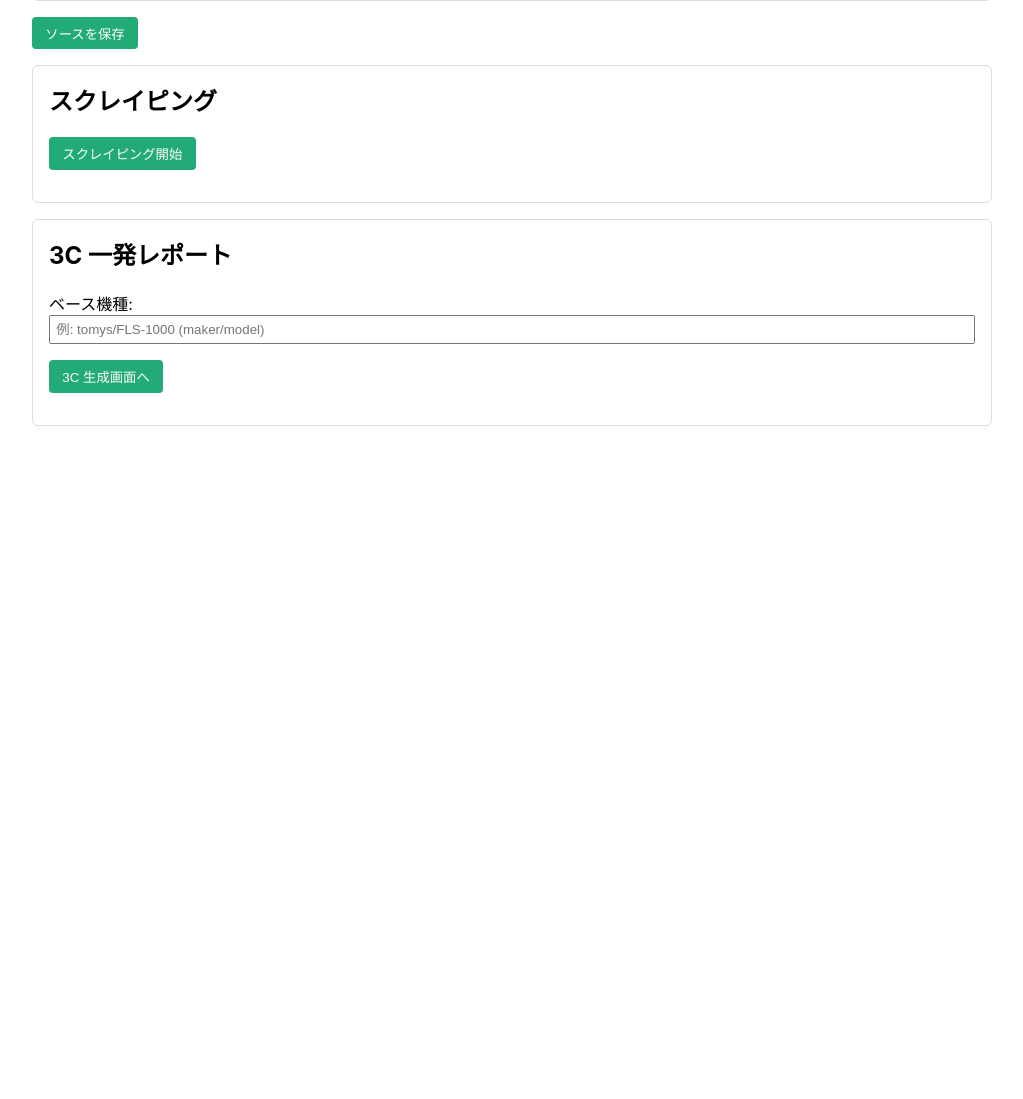
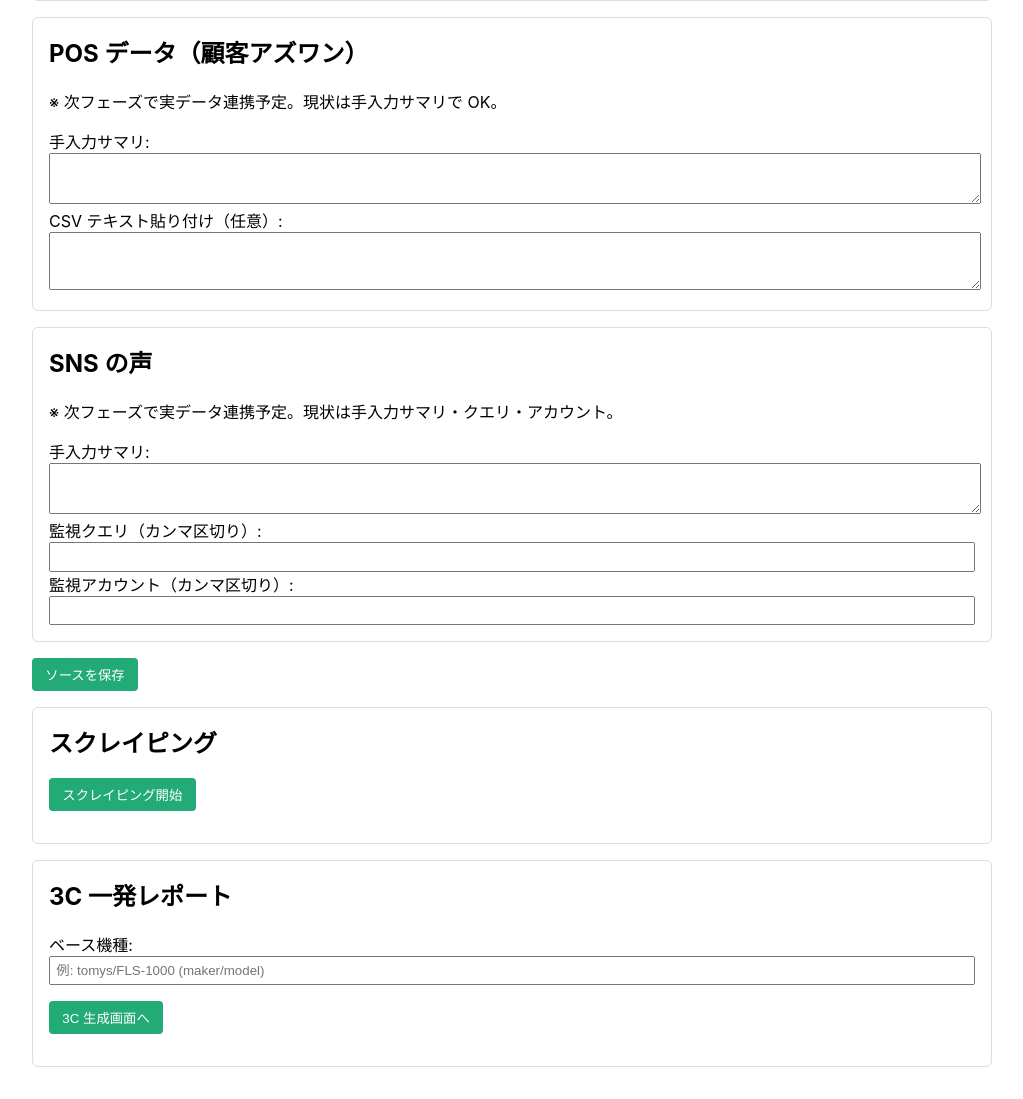
Before and after one commit to daruma0411-crypto/pb-planner, a Flask app: page /projects/1 in a window 1280 px wide. Shown: the part 700-1799 px from the top of the page, without its empty margins (128-1151 px from the left). Before the commit the page ends 1126 px from the top, so only its background shows below. Run offline with Flask 3, Linux system fonts and the light colour scheme; some libraries are stand-ins or nearby versions.

Commit message:
feat(3c-input): POS データ・SNS の声の入力枠を追加（次フェーズ実データ連携の入口）

````diff
--- a/report_engine_3c.py
+++ b/report_engine_3c.py
@@ -91,6 +91,32 @@ def build_prompt(meta: dict, base_model: dict, data: dict, web_results: list[dic
         parts.append(f"\n### {maker}\n")
         parts.append(_format_products(items))
 
+    # POS / SNS（次フェーズで実データ投入予定。現状は手入力サマリ or 空）
+    sources = data.get("_sources", {})
+    pos = sources.get("pos", {})
+    sns = sources.get("sns", {})
+
+    parts.append("\n\n## 顧客（アズワン）POS データ\n")
+    if pos.get("summary_note") or pos.get("csv_text"):
+        if pos.get("summary_note"):
+            parts.append(f"- 手入力サマリ: {pos['summary_note']}")
+        if pos.get("csv_text"):
+            # CSV を最大 2000 字で要約
+            parts.append(f"- CSV 抜粋:\n```\n{pos['csv_text'][:2000]}\n```")
+    else:
+        parts.append("（POS データ未投入 — Customer セクションの市場規模・販売動向はデータに記載なしと明記）")
+
+    parts.append("\n\n## SNS の声\n")
+    if sns.get("summary_note") or sns.get("queries") or sns.get("accounts"):
+        if sns.get("summary_note"):
+            parts.append(f"- 手入力サマリ: {sns['summary_note']}")
+        if sns.get("queries"):
+            parts.append(f"- 監視クエリ: {', '.join(sns['queries'])}")
+        if sns.get("accounts"):
+            parts.append(f"- 監視アカウント: {', '.join(sns['accounts'])}")
+    else:
+        parts.append("（SNS データ未投入 — VOC は一般傾向のみで構成）")
+
     if web_results:
         parts.append("\n\n## Web 検索結果（顧客・市場・VOC）\n")
         for r in web_results:
@@ -120,6 +146,7 @@ def generate_3c_stream(pid: str, base_model: dict, save_report: bool = True):
     """
     proj = _pm.get_project(pid)
     data = load_project_data(pid)
+    data["_sources"] = proj["sources"]
     web_results = _collect_web_results(
         proj["meta"]["category"],
         [c["maker"] for c in proj["sources"].get("competitor", [])],
--- a/templates/project_detail.html
+++ b/templates/project_detail.html
@@ -44,6 +44,21 @@ button.secondary { background: #888; }
   <button onclick="addCompetitorRow()">+ 競合追加</button>
 </section>
 
+<section>
+  <h2>POS データ（顧客アズワン）</h2>
+  <p>※ 次フェーズで実データ連携予定。現状は手入力サマリで OK。</p>
+  <label>手入力サマリ: <textarea id="pos_summary" rows="3" style="width:100%"></textarea></label>
+  <label>CSV テキスト貼り付け（任意）: <textarea id="pos_csv" rows="4" style="width:100%; font-family:monospace; font-size:0.85em"></textarea></label>
+</section>
+
+<section>
+  <h2>SNS の声</h2>
+  <p>※ 次フェーズで実データ連携予定。現状は手入力サマリ・クエリ・アカウント。</p>
+  <label>手入力サマリ: <textarea id="sns_summary" rows="3" style="width:100%"></textarea></label>
+  <label>監視クエリ（カンマ区切り）: <input id="sns_queries"></label>
+  <label>監視アカウント（カンマ区切り）: <input id="sns_accounts"></label>
+</section>
+
 <p><button onclick="saveSources()">ソースを保存</button></p>
 
 <script>
@@ -73,6 +88,7 @@ function addCompetitorRow(d={maker:'',url:'',models:''}) {
   ));
 }
 function readSources() {
+  const sp = (s) => s.split(',').map(x => x.trim()).filter(Boolean);
   return {
     asone: { filter_urls: Array.from(document.querySelectorAll('.asone_url')).map(i => i.value).filter(Boolean) },
     partner: Array.from(document.querySelectorAll('#partner_tbl tbody tr')).map(tr => ({
@@ -85,6 +101,15 @@ function readSources() {
       url: tr.querySelector('.c_url').value,
       models: tr.querySelector('.c_models').value.split(',').map(s => s.trim()).filter(Boolean),
     })).filter(x => x.maker || x.url),
+    pos: {
+      summary_note: document.getElementById('pos_summary').value,
+      csv_text: document.getElementById('pos_csv').value,
+    },
+    sns: {
+      summary_note: document.getElementById('sns_summary').value,
+      queries: sp(document.getElementById('sns_queries').value),
+      accounts: sp(document.getElementById('sns_accounts').value),
+    },
   };
 }
 async function saveSources() {
@@ -104,6 +129,12 @@ fetch(`/api/projects/${pid}`).then(r => r.json()).then(proj => {
   if ((proj.sources.partner || []).length === 0) addPartnerRow();
   (proj.sources.competitor || []).forEach(c => addCompetitorRow({ ...c, models: (c.models || []).join(',') }));
   if ((proj.sources.competitor || []).length === 0) addCompetitorRow();
+  const sp = proj.sources;
+  document.getElementById('pos_summary').value = (sp.pos && sp.pos.summary_note) || '';
+  document.getElementById('pos_csv').value = (sp.pos && sp.pos.csv_text) || '';
+  document.getElementById('sns_summary').value = (sp.sns && sp.sns.summary_note) || '';
+  document.getElementById('sns_queries').value = ((sp.sns && sp.sns.queries) || []).join(', ');
+  document.getElementById('sns_accounts').value = ((sp.sns && sp.sns.accounts) || []).join(', ');
 });
 </script>
 
````
Also changed, not shown: project_manager.py (+7 -1 lines), tests/test_project_manager.py (+6 -2 lines), tests/test_report_engine_3c.py (+34 -0 lines).
